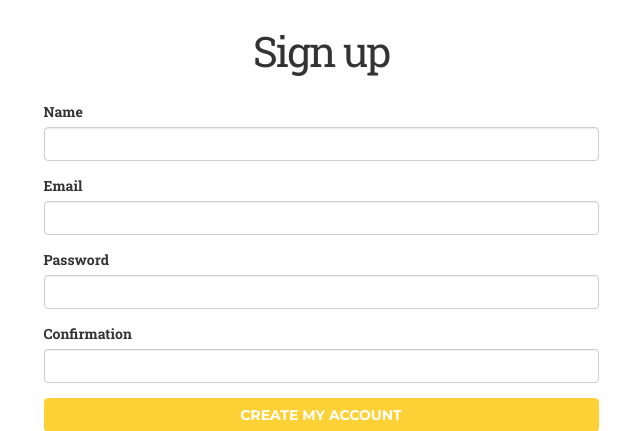
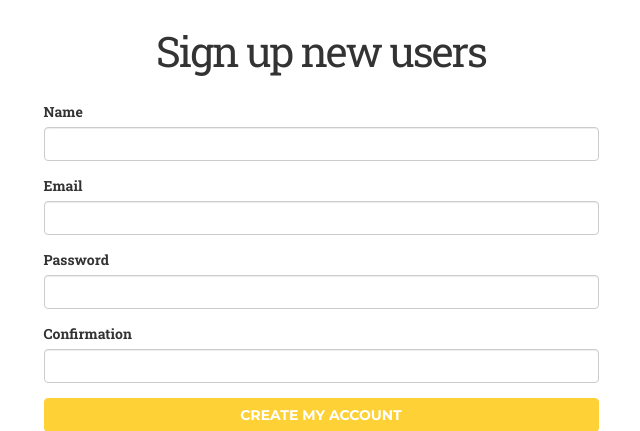
Before and after one commit to DCanaan/sample_app_test, a Rails app: page /signup in a window 1280 px wide. Shown: the part 50-481 px from the top of the page, without its empty margins (319-959 px from the left). Run offline with Rails 7, Linux system fonts and the light colour scheme; a user stored in the database is signed in; style sheets or scripts are compiled from the project's sources; parts of the project's set-up code (start-up, migrations or seed data) failed here and were passed over; some libraries are stand-ins or nearby versions; some web fonts are replaced.

Commit message:
Signup restriction

```diff
--- a/app/controllers/users_controller.rb
+++ b/app/controllers/users_controller.rb
@@ -1,7 +1,7 @@
 class UsersController < ApplicationController
   before_action :logged_in_user, only: [:index, :edit, :update, :destroy]
   before_action :correct_user,   only: [:edit, :update]
-  before_action :admin_user,     only: :destroy
+  before_action :admin_user,     only: [:new, :create, :destroy]
 
   def index
     @users = User.paginate(page: params[:page])
@@ -73,6 +73,6 @@ class UsersController < ApplicationController
 
     # Confirms an admin user.
     def admin_user
-      redirect_to(root_url) unless current_user.admin?
+      redirect_to(root_url) unless current_user.try(:admin?)
     end
 end
--- a/app/views/sessions/new.html.erb
+++ b/app/views/sessions/new.html.erb
@@ -20,7 +20,7 @@
         <%= f.submit "Log in", class: "btn btn-primary" %>
       <% end %>
 
-      <p>New user? <%= link_to "Sign up now!", signup_path %></p>
+
     </div>
   </div>
 </div>
--- a/app/views/users/index.html.erb
+++ b/app/views/users/index.html.erb
@@ -3,6 +3,9 @@
 	<h1>All users</h1>
 
 	<%= will_paginate %>
+			<% if current_user.admin? %>
+    			<%= link_to "New user", signup_path, :class=> 'btn btn-info pull-right' %>
+  			<% end %>
 
 	<ul class="users">
 	    <%= render @users %>
--- a/app/views/users/new.html.erb
+++ b/app/views/users/new.html.erb
@@ -1,6 +1,6 @@
 <% provide(:title, 'Sign up') %>
 <div class="container">
-  <h1>Sign up</h1>
+  <h1>Sign up new users</h1>
 
   <div class="row">
     <div class="col-md-6 col-md-offset-3">
```
Also changed, not shown: app/views/static_pages/home.html.erb (+1 -6 lines).
